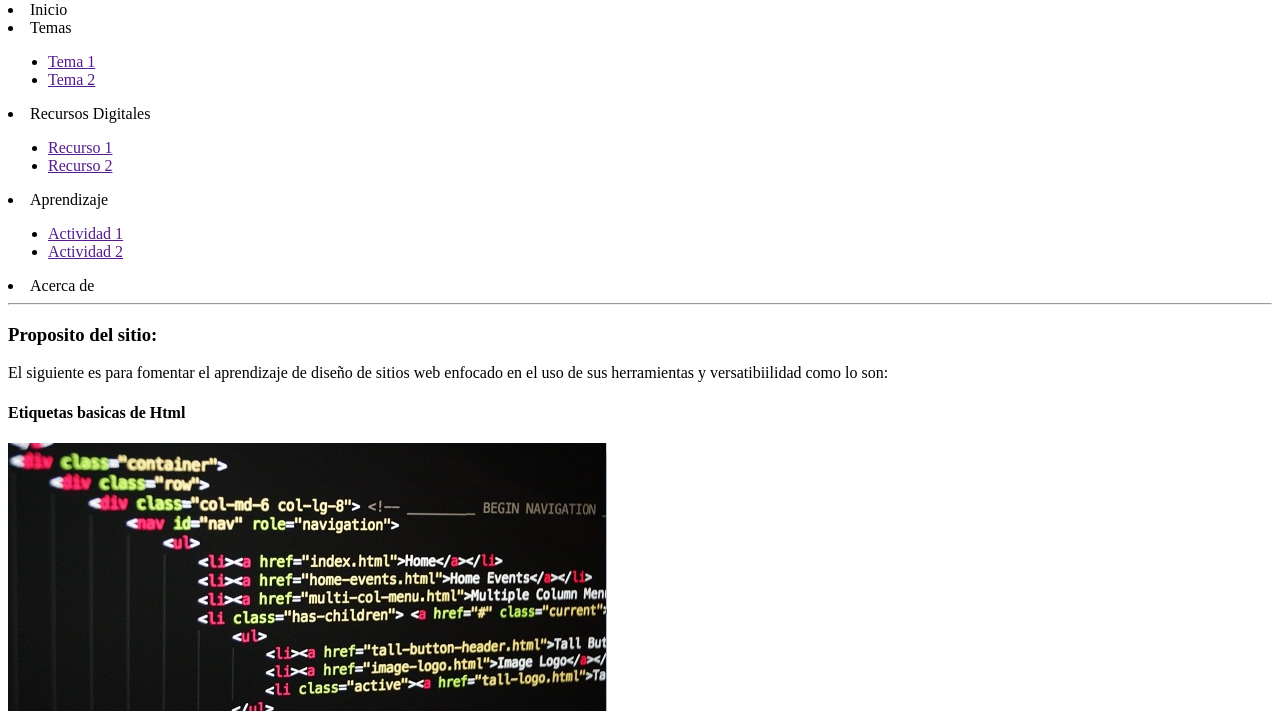
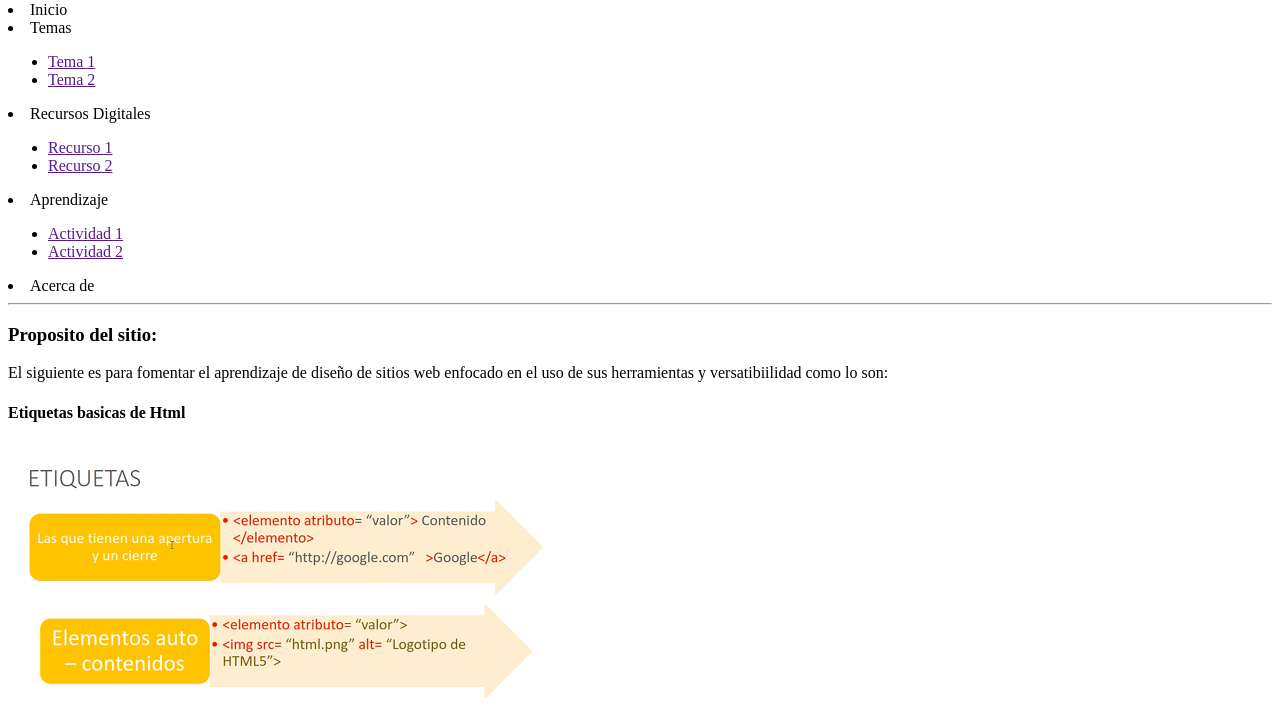
Before and after one commit to jpablo36/DSW-JuanPabloMontilla, a plain HTML site: page Fase2/design.html in a window 1280 px wide. Shown: the part 89-800 px from the top of the page. Drawn offline with Linux system fonts and the light colour scheme.

Commit message:
Actualización Fase 2
Actualización Fase 2

```diff
--- a/Fase2/design.html
+++ b/Fase2/design.html
@@ -40,7 +40,7 @@
         <article>
             <h4>Etiquetas basicas de Html</h4>
             <p></p>
-            <img src="img/etiqueta_html.jpg">
+            <img src="img/etiqueta_html.png">
             <h4>Atributos y valores</h4>
             <p></p>
         </article>
```
Also changed, not shown: Fase2/img/etiqueta_html.png (added).
